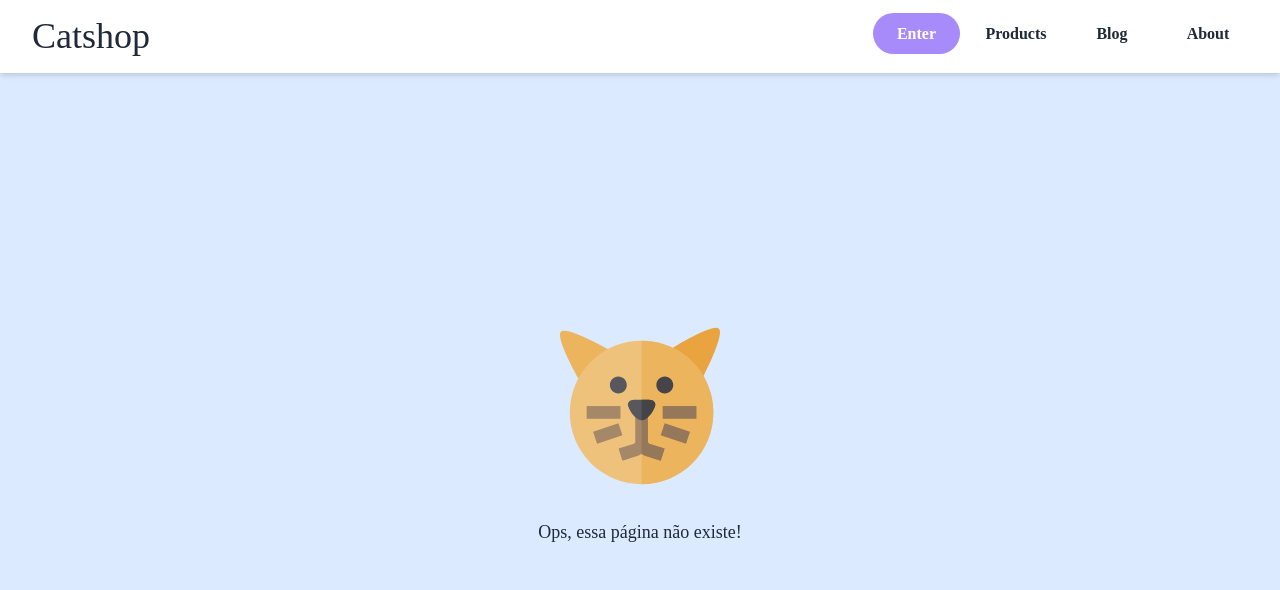
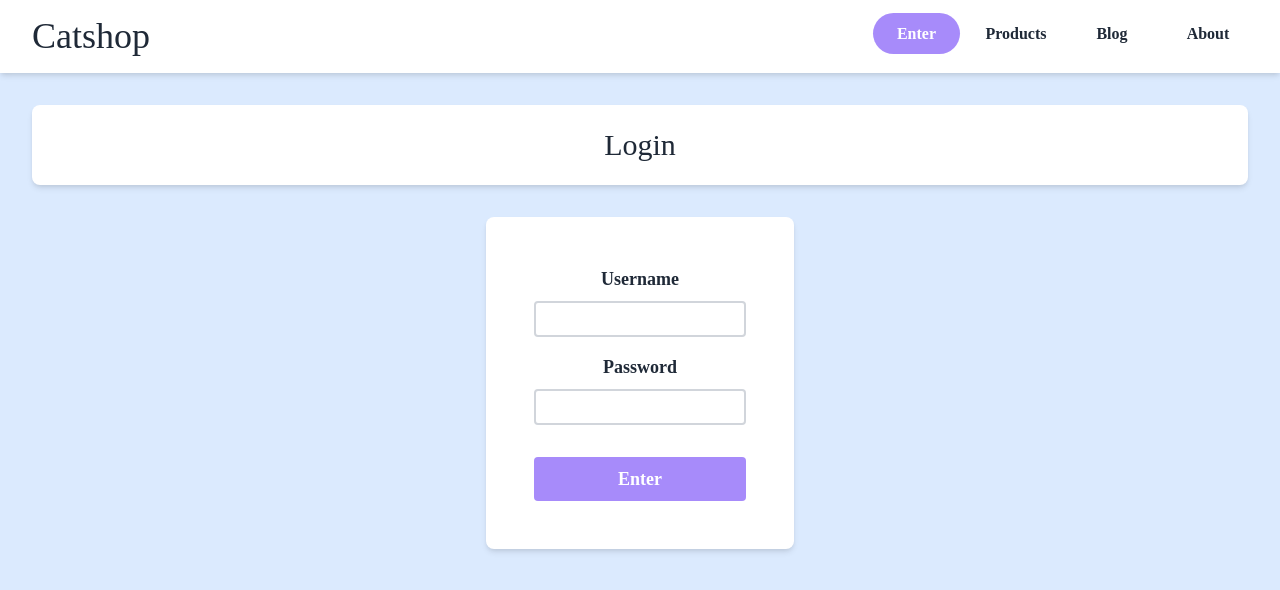
Before and after one commit to palenquer/Catshop, a React (Create React App) app: page /login in a window 1280 px wide. Shown: the top 590 px of the page. Built offline with nearby package versions, Linux system fonts and the light colour scheme.

Commit message:
login page

```diff
--- a/package.json
+++ b/package.json
@@ -10,6 +10,7 @@
     "axios": "^0.21.1",
     "react": "^17.0.1",
     "react-dom": "^17.0.1",
+    "react-hook-form": "^6.15.5",
     "react-router-dom": "^5.2.0",
     "react-scripts": "4.0.3",
     "web-vitals": "^1.0.1"
--- a/src/App.js
+++ b/src/App.js
@@ -3,6 +3,7 @@ import { BrowserRouter as Router, Route, Switch } from "react-router-dom";
 import Header from "./components/Header";
 import About from "./pages/About";
 import Home from "./pages/Home";
+import Login from "./pages/Login";
 import Page404 from "./pages/Page404";
 import Post from "./pages/Post";
 import Products from "./pages/Products";
@@ -25,6 +26,9 @@ function App() {
           <Route path="/products">
             <Products />
           </Route>
+          <Route path="/login">
+            <Login />
+          </Route>
           <Route>
             <Page404 />
           </Route>
--- a/src/components/Header.js
+++ b/src/components/Header.js
@@ -28,7 +28,7 @@ export default function Header() {
           <li className="mr-4">
             <Link
               className="bg-purple-400 py-3 px-6 rounded-full text-white hover:bg-purple-500"
-              to="/"
+              to="/login"
             >
               Enter
             </Link>
@@ -68,7 +68,7 @@ export default function Header() {
                   onClick={() => {
                     setOpen(!open);
                   }}
-                  to="/"
+                  to="/login"
                 >
                   Enter
                 </Link>
--- /dev/null
+++ b/src/pages/Login.js
@@ -0,0 +1,64 @@
+import React, { useState } from "react";
+import PageTitle from "../components/PageTitle";
+import { useForm } from "react-hook-form";
+
+export default function Login() {
+  const { register, handleSubmit, errors } = useForm();
+  const [value, setValue] = useState({});
+  const onSubmit = (data) => setValue(data);
+
+  return (
+    <main className="h-screen container mx-auto px-8 flex flex-col items-center">
+      <PageTitle text="Login" />
+      <form
+        className="bg-white flex justify-center items-center flex-col rounded-lg shadow-md p-12 max-w-lg"
+        onSubmit={handleSubmit(onSubmit)}
+      >
+        <p className="flex flex-col justify-center items-center mb-4">
+          <label className="text-lg font-bold mb-2" htmlFor="username">
+            Username
+          </label>
+          <input
+            className="border-2 border-gray-300 rounded p-1"
+            name="username"
+            ref={register({ required: true, maxLength: 20 })}
+          />
+          {errors.username?.type === "required" && (
+            <span className="text-red-400 text-sm">This field is required</span>
+          )}
+          {errors.username?.type === "maxLength" && (
+            <span className="text-red-400 text-sm">
+              Your input exceed maxLength (20)
+            </span>
+          )}
+        </p>
+        <p className="flex flex-col justify-center items-center mb-4">
+          <label className="text-lg font-bold mb-2" htmlFor="password">
+            Password
+          </label>
+          <input
+            className="border-2 border-gray-300 rounded p-1"
+            name="password"
+            type="password"
+            ref={register({ required: true, maxLength: 20 })}
+          />
+          {errors.password?.type === "required" && (
+            <span className="text-red-400 text-sm">This field is required</span>
+          )}
+          {errors.password?.type === "maxLength" && (
+            <span className="text-red-400 text-sm">
+              This field exceed maxLength (20)
+            </span>
+          )}
+        </p>
+
+        <button
+          className="w-full bg-purple-400 p-2 rounded text-white font-bold text-lg hover:bg-purple-500 mt-4 focus:outline-none"
+          type="submit"
+        >
+          Enter
+        </button>
+      </form>
+    </main>
+  );
+}
--- a/src/pages/Page404.js
+++ b/src/pages/Page404.js
@@ -1,11 +1,14 @@
-import React from 'react'
-import errorImg from '../assets/img/error404.svg'
+import React from "react";
+import errorImg from "../assets/img/error404.svg";
+import Container from "../components/Container";
 
 export default function Page404() {
-    return (
-        <main className="h-full w-full flex justify-center items-center flex-col font-mont">
-            <img className="w-40 h-40 mb-8" src={errorImg} alt="error 404"/>
-            <p className="text-lg">Ops, essa página não existe!</p>
-        </main>
-    )
+  return (
+    <Container>
+      <section className="h-screen md:h-full flex justify-center items-center flex-col">
+        <img className="w-40 h-40 mb-8" src={errorImg} alt="error 404" />
+        <p className="text-lg">Ops, essa página não existe!</p>
+      </section>
+    </Container>
+  );
 }
--- a/src/pages/Post.js
+++ b/src/pages/Post.js
@@ -2,6 +2,7 @@ import React, { useState, useEffect } from "react";
 import { useParams, useHistory } from "react-router-dom";
 import { search } from "../api/CatFactsApi";
 import CatImage from "../components/CatImage";
+import Container from "../components/Container";
 
 export default function Post() {
   let history = useHistory();
@@ -16,13 +17,13 @@ export default function Post() {
   }, [id, history]);
 
   return (
-    <main className="w-full h-full flex items-center justify-center container mx-auto px-8">
+    <Container className="w-full h-full flex items-center justify-center container mx-auto px-8">
       <section className="flex flex-col md:flex-row rounded-lg shadow-md my-8 max-w-4xl">
         <CatImage url="/search"/>
         <article className="bg-white h-96 flex justify-center items-center p-4 md:w-1/2">
           <p>{post.text}</p>
         </article>
       </section>
-    </main>
+    </Container>
   );
 }
```
Also changed, not shown: 1 other file (tests, documents, lock files or other folders).
